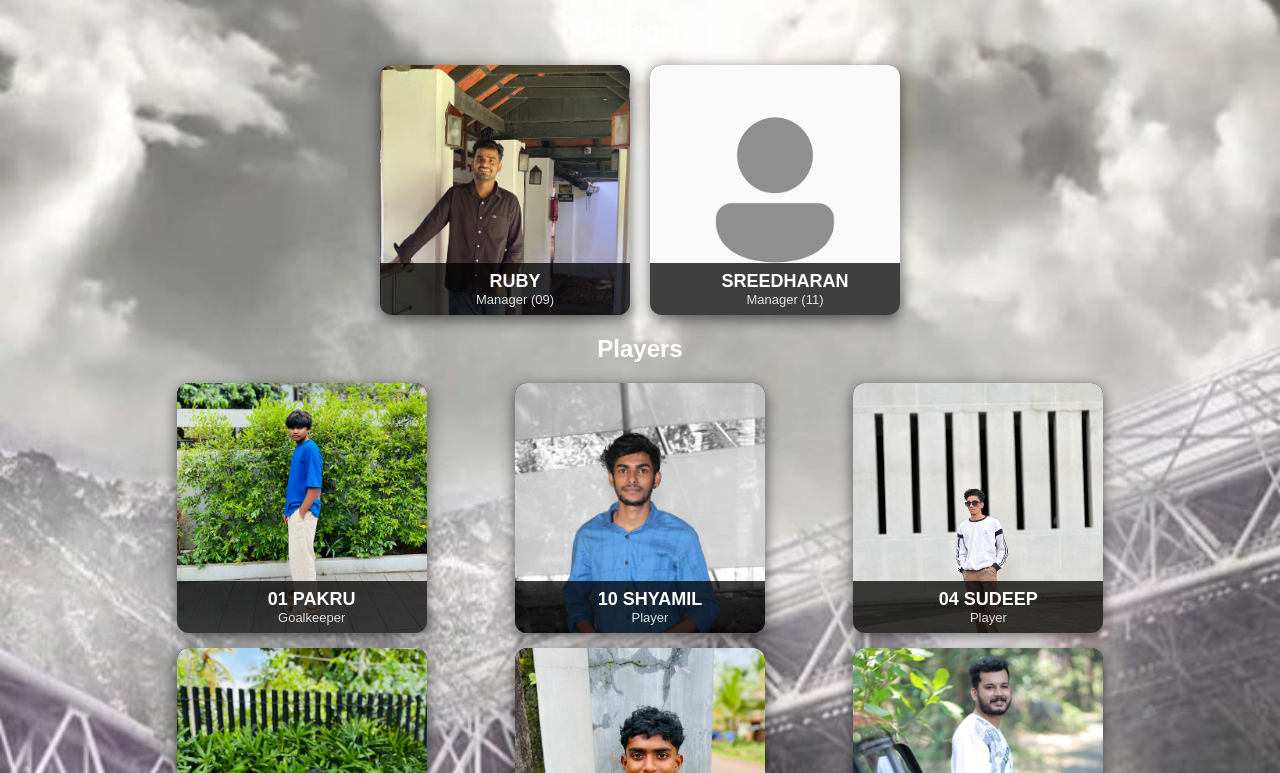
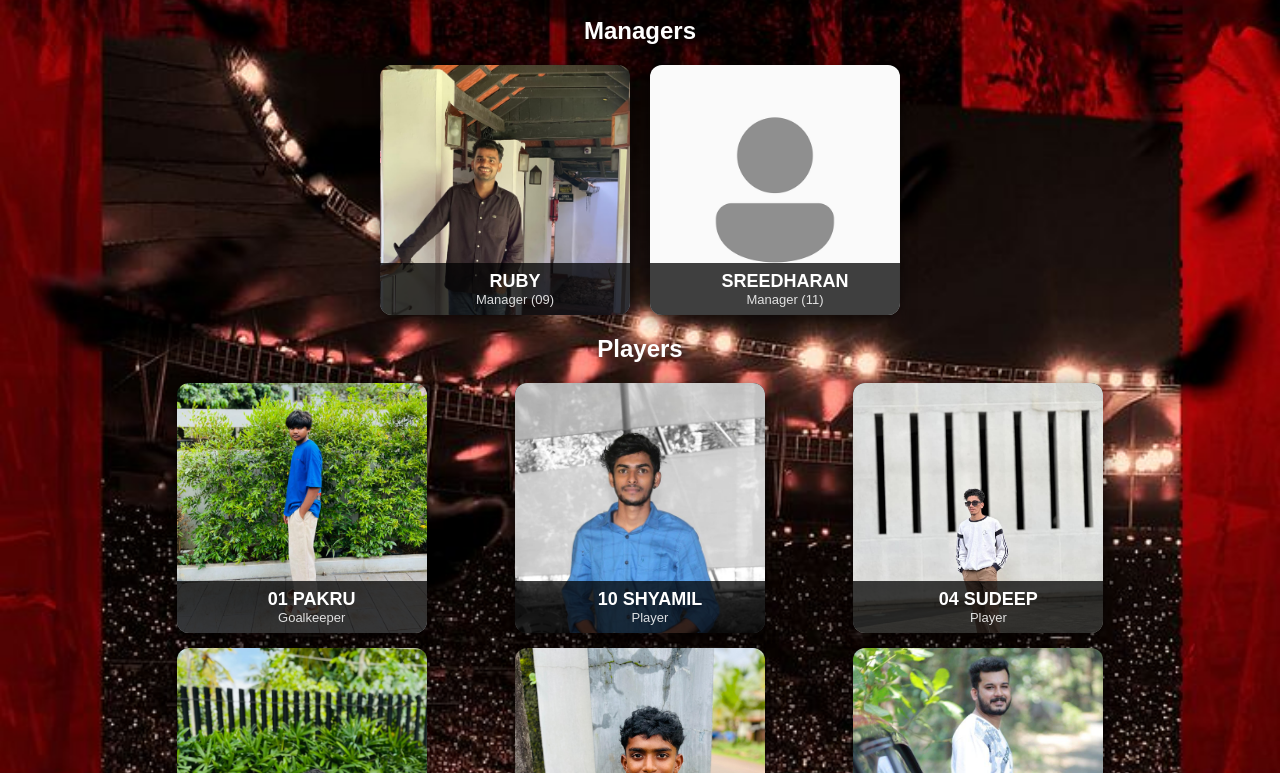
Before and after one commit to rubinGlinjos/sporting-fp, a plain HTML site: page index.html in a window 1280 px wide. Shown: the part 229-1002 px from the top of the page. Drawn offline with Linux system fonts and the light colour scheme.

Commit message:
Update index.html

```diff
--- a/index.html
+++ b/index.html
@@ -8,7 +8,7 @@
     body {
       margin: 0;
       font-family: Arial, sans-serif;
-     background: url('background.jpeg') no-repeat center center/cover;
+     background: url('1.jpeg') no-repeat center center/cover;
 color: #fff;
 text-align: center;
 overflow-x: hidden;
```
